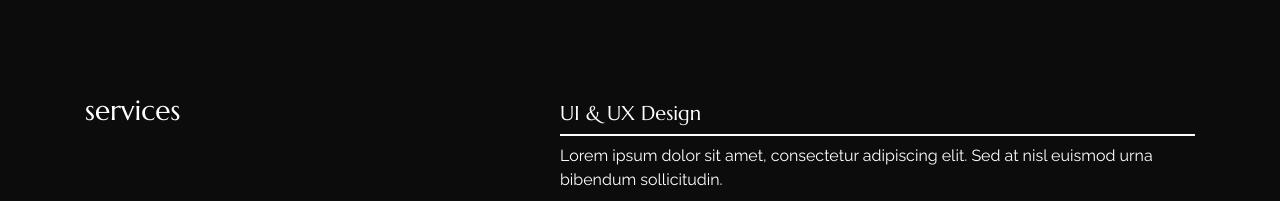
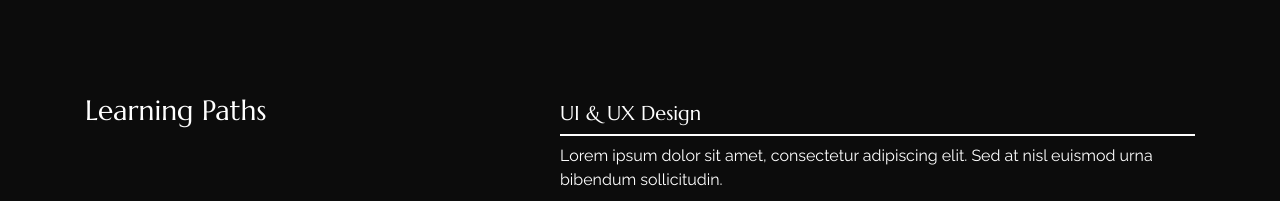
Before and after one commit to aden-d/whoami, a React (Create React App) app: page /about in a window 1280 px wide. Shown: the part 1150-1351 px from the top of the page. Built offline with nearby package versions, Linux system fonts and the light colour scheme.

Commit message:
renamed services -> Learning Paths

```diff
--- a/src/pages/about/index.js
+++ b/src/pages/about/index.js
@@ -81,7 +81,7 @@
         </Row>
         <Row className="sec_sp">
           <Col lang="5">
-            <h3 className="color_sec py-4">services</h3>
+            <h3 className="color_sec py-4">Learning Paths</h3>
           </Col>
           <Col lg="7">
             {services.map((data, i) => {
```
